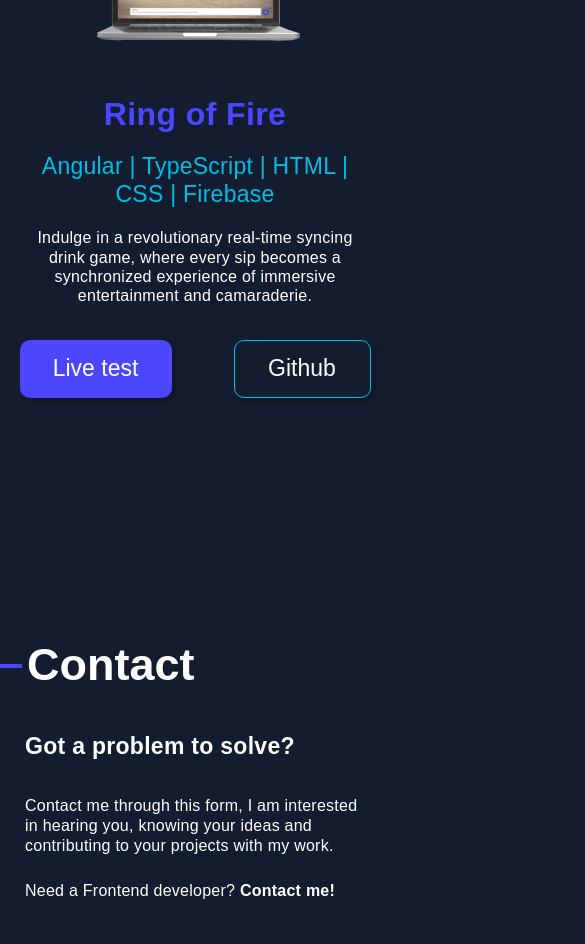
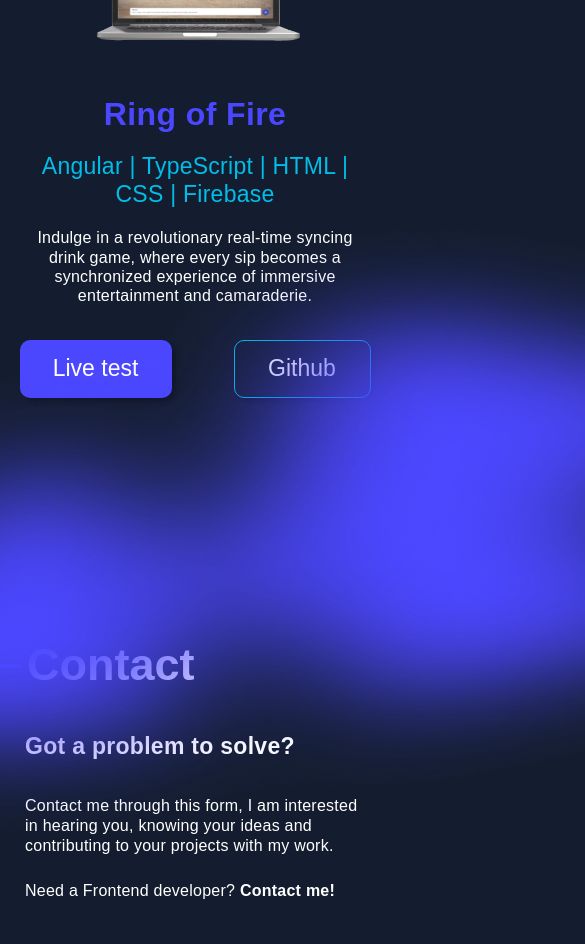
Before and after one commit to danijel991/portfolio, an Angular app: page / in a window 390 px wide. Shown: the part 5220-6164 px from the top of the page, 585 px wide, since content can reach past the window. Built offline with nearby package versions, Linux system fonts and the light colour scheme.

Commit message:
css responsive unfinished

```diff
--- a/angular.json
+++ b/angular.json
@@ -43,13 +43,13 @@
               "budgets": [
                 {
                   "type": "initial",
-                  "maximumWarning": "500kb",
-                  "maximumError": "1mb"
+                  "maximumWarning": "2mb",
+                  "maximumError": "5mb"
                 },
                 {
                   "type": "anyComponentStyle",
-                  "maximumWarning": "2kb",
-                  "maximumError": "4kb"
+                  "maximumWarning": "4mb",
+                  "maximumError": "8mb"
                 }
               ],
               "outputHashing": "all"
--- a/src/app/contact/contact.component.html
+++ b/src/app/contact/contact.component.html
@@ -35,10 +35,9 @@
     </div>
   </div>
 </div>
-<!-- <div>
+<div class="blurred-image-5">
   <img src="../../assets/img/blurry/8.png" alt="">
-
-</div> -->
+</div>
 <div class="scroll-up-button-container" (click)="scrollToTop()">
   <img class="scroll-up-button" src="../../assets/img/buttons/scrollup.png" alt="">
 </div>
--- a/src/app/contact/contact.component.scss
+++ b/src/app/contact/contact.component.scss
@@ -196,6 +196,28 @@ h2 {
   justify-content: flex-end;
   padding-right: 100px;
   cursor: pointer;
+  transition: 0.3s;
+
+  img {
+    z-index: 10;
+  }
+
+  &:hover {
+    transform: translatey(-20px);
+    cursor: pointer;
+  }
+}
+
+.blurred-image-5 {
+  position: absolute;
+  right: -149px;
+  top: 287rem;
+  transform: rotate(82deg);
+
+  img {
+    height: 615px;
+    width: 600px;
+  }
 }
 
 @media only screen and (max-width: 1480px) {
@@ -222,6 +244,18 @@ h2 {
 
   .contact-info {
     width: 336px !important;
+  }
+
+  .blurred-image-5 {
+    position: absolute;
+    right: -149px;
+    top: 278rem;
+    transform: rotate(82deg);
+
+    img {
+      height: 615px;
+      width: 600px;
+    }
   }
 }
 
@@ -304,4 +338,19 @@ h2 {
     padding-left: 25px;
     padding-right: 25px;
   }
+
+  .blurred-image-5 {
+    top: 330rem;
+  }
 }
+
+@media only screen and (max-width: 680px) {
+  .blurred-image-5 {
+    top: 313rem;
+
+    img {
+      height: 1471px;
+      width: 600px;
+    }
+  }
+}
--- a/src/app/footer/footer.component.scss
+++ b/src/app/footer/footer.component.scss
@@ -1,5 +1,9 @@
 .footer-wrapper {
   border-top: 4px solid #00bee8;
+  position: relative;
+  z-index: 10;
+  background-color: #141d2f;
+  color: #141d2f;
 }
 
 .margin {
--- a/src/app/projects/projects.component.scss
+++ b/src/app/projects/projects.component.scss
@@ -164,6 +164,7 @@ h2 {
   background-size: contain;
   top: 30%;
   background-repeat: no-repeat;
+  z-index: -1;
 }
 
 @media only screen and (max-width: 1600px) {
--- a/src/app/skills/skills.component.scss
+++ b/src/app/skills/skills.component.scss
@@ -20,7 +20,6 @@
   transition: 0.3s;
 
   &:hover {
-    // transform: scale(1.2);
     transform: translatey(-20px);
     cursor: pointer;
   }
@@ -61,6 +60,12 @@
     font-size: 23px;
     line-height: 120%;
     color: #ffffff;
+
+    &:hover {
+      background-color: #4B47FF;
+      transition: all 125ms ease-in-out;
+      transform: scale(1.1);
+    }
   }
 }
 
--- a/src/styles.scss
+++ b/src/styles.scss
@@ -54,6 +54,12 @@ button {
   line-height: 120% !important;
   border: 0;
   cursor: pointer;
+
+  &:hover {
+    background-color: #4B47FF;
+    transition: all 125ms ease-in-out;
+    transform: scale(1.1);
+  }
 }
 
 .me-middle {
```
